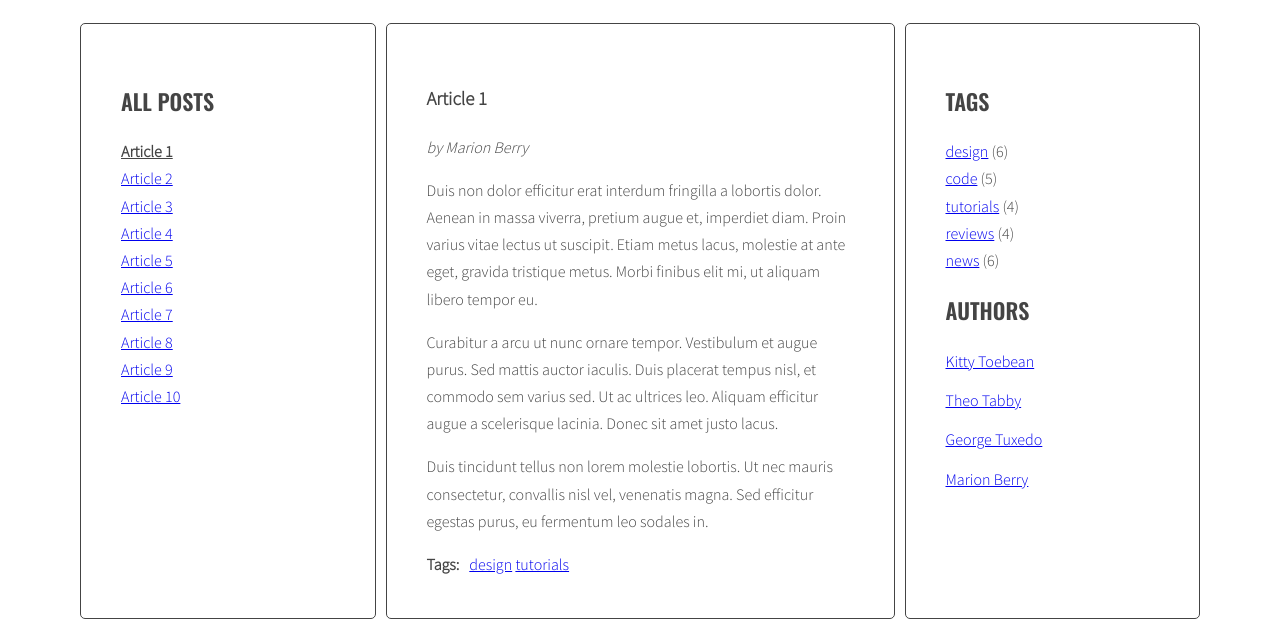
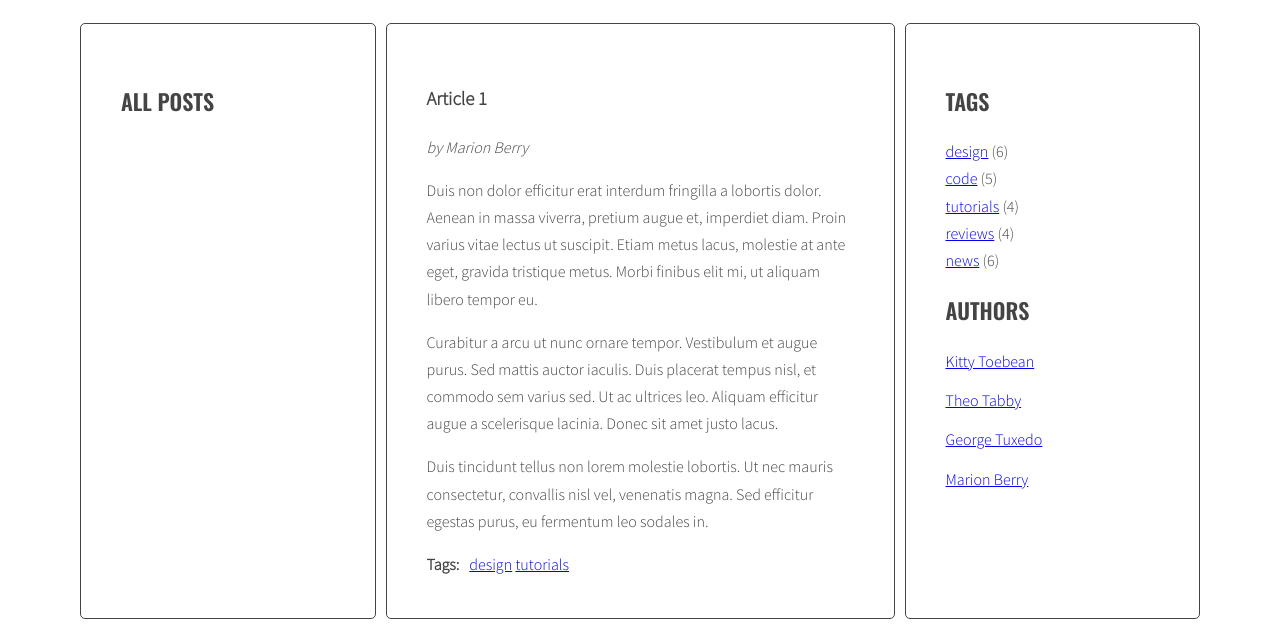
Before and after one commit to AdrianSadowski/javascript-blog, a website: page index.html in a window 1280 px wide. Shown: the part 220-847 px from the top of the page. Drawn offline with nearby package versions, Linux system fonts and the light colour scheme.

Commit message:
remove contents of tittleList

```diff
--- a/index.html
+++ b/index.html
@@ -13,16 +13,6 @@
             <aside class="sidebar">
               <h2 class="section-title">All posts</h2>
               <ul class="list titles">
-                <li><a href="#article-1" class="active"><span>Article 1</span></a></li>
-                <li><a href="#article-2"><span>Article 2</span></a></li>
-                <li><a href="#article-3"><span>Article 3</span></a></li>
-                <li><a href="#article-4"><span>Article 4</span></a></li>
-                <li><a href="#article-5"><span>Article 5</span></a></li>
-                <li><a href="#article-6"><span>Article 6</span></a></li>
-                <li><a href="#article-7"><span>Article 7</span></a></li>
-                <li><a href="#article-8"><span>Article 8</span></a></li>
-                <li><a href="#article-9"><span>Article 9</span></a></li>
-                <li><a href="#article-10"><span>Article 10</span></a></li>
               </ul>
             </aside>
             <section class="posts">
--- a/js/script.js
+++ b/js/script.js
@@ -1,8 +1,10 @@
-'use strict';
+{
+  'use strict';
 /*document.getElementById('test-button').addEventListener('click', function(){
     const links = document.querySelectorAll('.titles a');
     console.log('links:', links);
   });*/
+
   const titleClickHandler = function(event){
     event.preventDefault();
     const clickedElement = this;
@@ -44,3 +46,32 @@
   for(let link of links){
     link.addEventListener('click', titleClickHandler);
   }
+
+  const optArticleSelector  = '.post'
+    optTitleSelector = '.post-title'
+    optTitleListSelector = '.titles'
+
+  function generateTitleLinks(){
+
+  /* remove contents of titleList */
+    const titleList = document.querySelector(optTitleListSelector);
+    titleList.innerHTML = '';
+  /* for each article */
+
+    /* get the article id */
+
+    /* find the title element */
+
+    /* get the title from the title element */
+
+    /* create HTML of the link */
+
+    /* insert link into titleList */
+
+  }
+
+  generateTitleLinks();
+  function clearMessages(){
+    document.getElementById('messages').innerHTML = '';
+  }
+}
```
